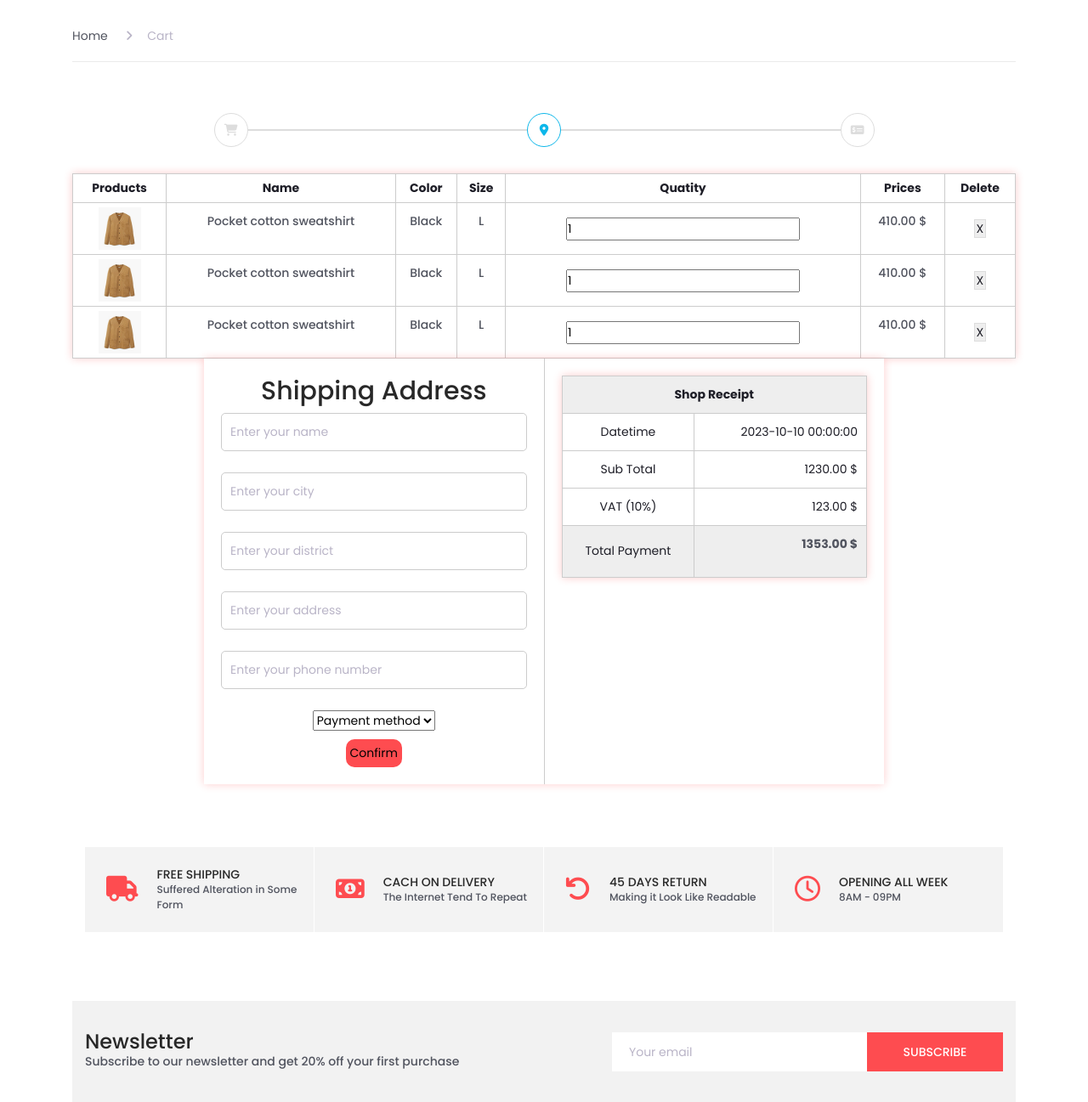
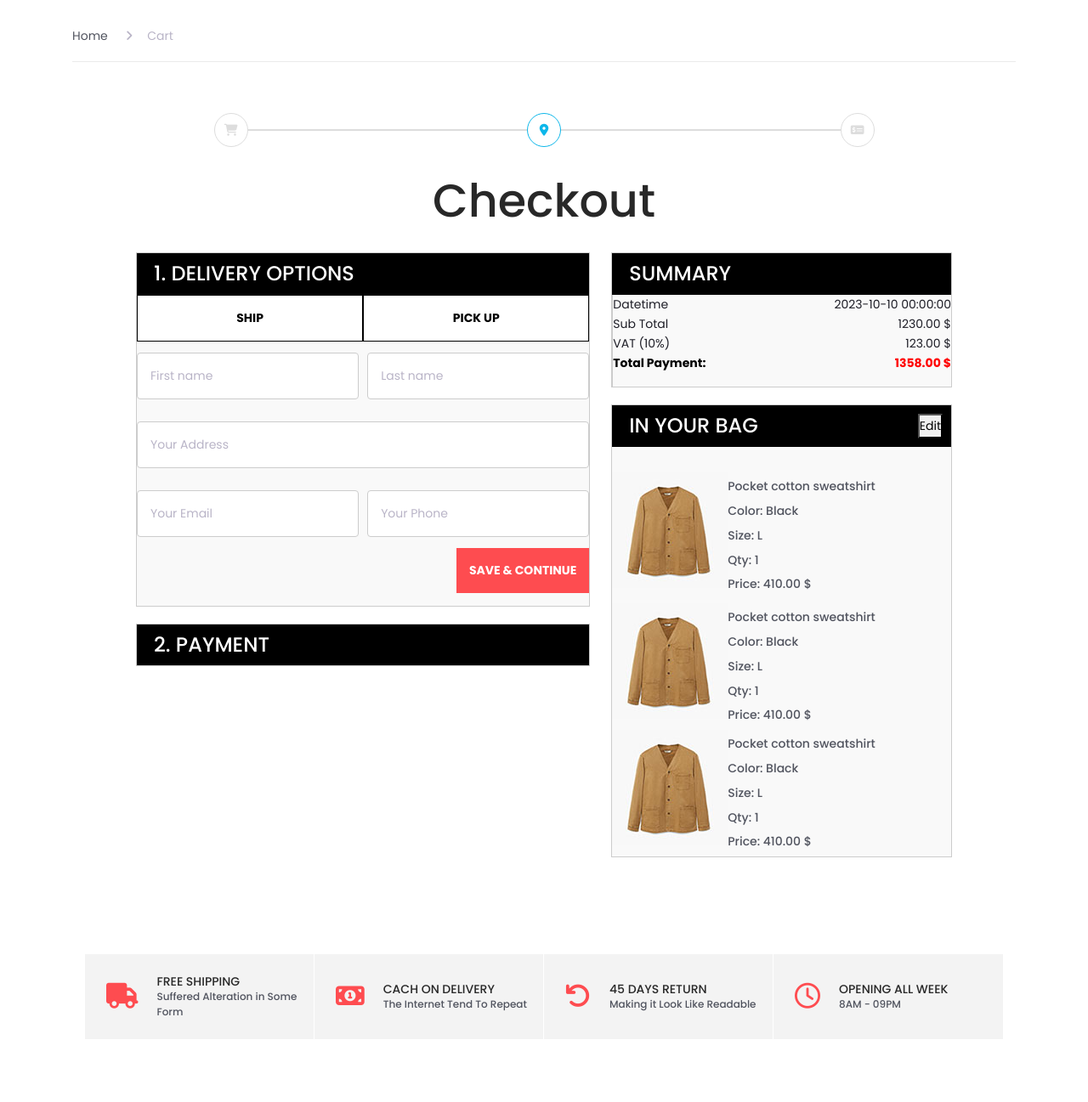
Before and after one commit to namchannn/Demo0410, a Node server app: template public/views/checkout.html in a window 1280 px wide. Shown: the part 137-1434 px from the top of the page at 85% size. Run offline with Node 20, Linux system fonts and the light colour scheme; the template is opened without the code that fills it, so the values that code supplies are empty; some libraries are stand-ins or nearby versions.

Commit message:
checkout

```diff
--- a/public/css/checkout_style.css
+++ b/public/css/checkout_style.css
@@ -531,115 +531,145 @@ section
 }
 
 /*********************************
-5. Check out - proucts
+5. Check out -
 *********************************/
 
+.checkout {
+    max-width: 1000px;
+    margin: 0 auto;
+    background-color: #fff;
+    display: flex; /* Sử dụng CSS Flexbox để chia thành 2 cột */
+}
+
+.left-column {
+    flex: 4; /* Chia tỷ lệ 2 cho cột trái (lớn hơn gấp đôi cột phải) */
+    margin: 20px 20px 5px 20px;
+}
+
+.right-column {
+    flex: 3; /* Chia tỷ lệ 1 cho cột phải */
+    margin: 20px 20px 20px 5px;
+}
+
+.sectionn {
+    margin-bottom: 20px;
+    background-color: #f9f9f9;
+    border: 1px solid #ccc;
+}
+
+.shipping-title, .payment-title, .cart-title, .summary-title {
+    background-color: black;
+    color: #fff;
+    padding: 10px;
+    margin: 0;
+}
+
+h2 {
+    margin: 0;
+    margin-left: 10px;
+	color: #fff;
+	font-size: 24px;
+}
+
+.shipping-btn1 {
+    display: grid;
+    grid-template-columns: 1fr 1fr;
+
+}
+.btn1 {
+    padding: 15px;
+    background-color: #fff;
+    cursor: pointer;
+    border: 1px solid black;
+}
+.shipping-btn2 {
+    text-align: right;
+    margin-bottom: 15px;
+}
+.btn2 {
+    padding: 15px;
+    background-color: #fe4c50;
+    border: none;
+    cursor: pointer;
+    color: #fff;
+}
+.btn2:hover {
+    background-color: #FE7C7F;
+}
+.shipping-btn3 {
+    text-align: center;
+    margin-bottom: 15px;
+}
+.btn3 {
+    padding: 15px 80px;
+    background-color: #fe4c50;
+    border: none;
+    cursor: pointer;
+    color: #fff;
+}
+.btn3:hover {
+    background-color: #FE7C7F;
+}
+.paymenthod {
+    padding: 10px 100px;
+}
+label {
+    margin-left: 10px;
+}
+.label {
+    margin: 20px 0;
+}
+.shipping-form {
+    display: grid;
+    grid-template-columns: 1fr 1fr;
+    gap: 10px;
+}
+/* CSS cho lớp "selected" để đổi màu */
+.selected {
+    background-color: #ee2929;
+    color: #fff;
+}
+
+
+.form-group {
+    text-align: center; /* Cân đối nội dung bên trong form-group */
+    margin: 8px 0;
+}
+
+input[type="text"] {
+    width: 100%;
+    padding: 15px;
+    border: 1px solid #ccc;
+    border-radius: 4px;
+    margin: 5px 0; /* Tạo khoảng cách giữa các input */
+    box-sizing: border-box; /* Đặt box-sizing để kích thước bao gồm cả border và padding */
+}
+
+/* Để chỉnh sửa kiểu input khi nhập dữ liệu (tùy chọn) */
+input[type="text"]:focus {
+    border-color: #ee2929;
+    outline: none;
+}
+
+.cart {
+    flex: 1;
+    border-left: 1px solid #ccc;
+}
 table {
     width: 100%;
-    border-collapse: collapse;
-	text-align: center;
-	box-shadow: 0 0 10px rgba(252, 2, 2, 0.2);
-}
-th, td {
-    border: 1px solid #ccc;
-    padding: 5px;
-}
-table td img {
-	width: 50px;
-}
-table td {
-	justify-content: center;
-	text-align: center;
-}
-table td span {
-	background-color: #eee;
-    padding: 0 2px;
-    width: 30px;
-    height: 20px;
-    border: 1px solid#dddddd;
-    cursor: pointer;
-	margin-bottom: 18px;
-}
-table td span:hover{
-	background-color: #db5246;
-}
-
-/*********************************
-6. Check out - cart
-*********************************/
-h1 {
-	font-size: 30px;
-}
-.cart {
-    flex: 1;
-    padding: 20px;
-    border-left: 1px solid #ccc;
-}
-.cart th,
-.cart td {
-    border: 1px solid #ccc;
-    padding: 10px;
-}
-.cart-th {
-    background-color: #eee;
-    font-weight: bold;
 }
 .right-td {
     text-align: right;
 }
-.right-tr-last {
-    background-color: #eee;
-}
+
 .cart p {
     font-weight: bold;
+	color: black;
 }
 
-/*********************************
-7. Check out - form
-*********************************/
-.form {
-    flex: 1;
-    padding: 20px;
-    text-align: center;
+.cart-product p {
+    margin: 5px 0;
 }
-.form-container {
-    display: flex;
-    justify-content: space-between;
-    max-width: 800px;
-    margin: 0 auto;
-    background-color: #fff;
-    box-shadow: 0 0 10px rgba(252, 2, 2, 0.2);
-}
-.form-group {
-    margin-bottom: 10px;
-}
-label {
-    display: block;
-    font-weight: 500;
-    margin-bottom: 5px;
-}
-.payment-details input,
-.form-group input {
-    width: 100%;
-    padding: 10px;
-    margin-bottom: 15px;
-    border: 1px solid #ccc;
-    border-radius: 5px;
-}
-.payment-details label {
-	text-align: left;
-}
-.confirm-btn {
-	background-color: #fe4c50;
-	border: none;
-	cursor: pointer;
-	padding: 5px;
-	border-radius: 10px;
-}
-.confirm-btn:hover{
-	background-color: #FE7C7F;
-}
-
 
 /*********************************
 8. Benefit
--- a/public/js/cart.js
+++ b/public/js/cart.js
@@ -1,3 +1,6 @@
 function checkout() {
     window.location.href = '../views/checkout.html';
 }
+function shopping() {
+    window.location.href = '../views/categories.html';
+}
--- a/public/js/checkout.js
+++ b/public/js/checkout.js
@@ -1,12 +1,68 @@
-document.addEventListener('DOMContentLoaded', function() {
-    const paymentInfo = document.querySelector('.payment-info');
-    const paymentMethodSelect = document.querySelector('select');
+document.addEventListener("DOMContentLoaded", function() {
+    // Ẩn phần "payment-info" ban đầu
+    const paymentInfo = document.querySelector(".payment-info");
+    paymentInfo.style.display = "none";
 
-    paymentMethodSelect.addEventListener('change', function() {
-        if (paymentMethodSelect.value === '2') {
-            paymentInfo.style.display = 'block';
+    // Lắng nghe sự kiện khi nút "SAVE & CONTINUE" được nhấn
+    const saveAndContinueBtn = document.querySelector(".btn2");
+    saveAndContinueBtn.addEventListener("click", function() {
+        // Hiện phần "payment-info"
+        paymentInfo.style.display = "block";
+    });
+});
+
+document.addEventListener("DOMContentLoaded", function() {
+    // Ẩn phần "payment-details" ban đầu
+    const paymentDetails = document.querySelector(".payment-details");
+    paymentDetails.style.display = "none";
+
+    // Lắng nghe sự kiện khi giá trị trong hộp chọn (select) thay đổi
+    const paymentMethodSelect = document.querySelector(".paymenthod");
+    paymentMethodSelect.addEventListener("change", function() {
+        const selectedPaymentMethod = paymentMethodSelect.value;
+
+        if (selectedPaymentMethod === "2") {
+            // Nếu người dùng chọn "Internet Banking," hiện phần "payment-details"
+            paymentDetails.style.display = "block";
         } else {
-            paymentInfo.style.display = 'none';
+            // Nếu người dùng chọn "Cash" hoặc giá trị khác, ẩn phần "payment-details"
+            paymentDetails.style.display = "none";
         }
     });
 });
+
+
+
+// Lấy nút "SHIP"
+const shipButton = document.querySelector('.btn1:nth-child(1)');
+
+// Lấy nút "PICK UP"
+const pickUpButton = document.querySelector('.btn1:nth-child(2)');
+
+// Lấy phần "cart-moneyship" theo id
+const cartMoneyShip = document.getElementById('cart-moneyship');
+
+// Thêm sự kiện click cho button "SHIP"
+shipButton.addEventListener('click', function() {
+    // Hiển thị phần "cart-moneyship" tại vị trí ban đầu
+    cartMoneyShip.style.display = 'table-row';
+    // Thay đổi lớp CSS của nút "SHIP" để đổi màu
+    shipButton.classList.add('selected');
+    // Bỏ lớp CSS "selected" khỏi nút "PICK UP" (nếu có)
+    pickUpButton.classList.remove('selected');
+});
+
+// Thêm sự kiện click cho button "PICK UP"
+pickUpButton.addEventListener('click', function() {
+    // Ẩn phần "cart-moneyship"
+    cartMoneyShip.style.display = 'none';
+    // Thay đổi lớp CSS của nút "PICK UP" để đổi màu
+    pickUpButton.classList.add('selected');
+    // Bỏ lớp CSS "selected" khỏi nút "SHIP" (nếu có)
+    shipButton.classList.remove('selected');
+});
+
+
+function edit() {
+    window.location.href = '../views/cart.html';
+}
--- a/public/views/cart.html
+++ b/public/views/cart.html
@@ -164,7 +164,7 @@
                                     <p></p>
                                 </div>
                                 <div class="cart-content-right-button">
-                                    <button>Continue shopping</button>
+                                    <button onclick="shopping()">Continue shopping</button>
                                     <button onclick="checkout()">Check out</button>
                                 </div>
                                 <div class="cart-content-right-login">
--- a/public/views/checkout.html
+++ b/public/views/checkout.html
@@ -92,121 +92,162 @@
 
                     <!--checkout product-->
 
-					<div class="all">
-						<div class="products">
-							<table>
-								<tr>
-									<th>Products</th>
-									<th>Name</th>
-									<th>Color</th>
-									<th>Size</th>
-									<th>Quatity</th>
-									<th>Prices</th>
-									<th>Delete</th>
-								</tr>
-								<tr>
-									<td><img src="../images/single_3_thumb.jpg" alt=""></td>
-									<td><p>Pocket cotton sweatshirt</p></td>
-									<td><p>Black</p></td>
-									<td><p>L</p></td>
-									<td><input type="number" value="1" min="1"></td>
-									<td><p>410.00 $</p></td>
-									<td><span>X</span></td>
-								</tr>
-								<tr>
-									<td><img src="../images/single_3_thumb.jpg" alt=""></td>
-									<td><p>Pocket cotton sweatshirt</p></td>
-									<td><p>Black</p></td>
-									<td><p>L</p></td>
-									<td><input type="number" value="1" min="1"></td>
-									<td><p>410.00 $</p></td>
-									<td><span>X</span></td>
-								</tr>
-								<tr>
-									<td><img src="../images/single_3_thumb.jpg" alt=""></td>
-									<td><p>Pocket cotton sweatshirt</p></td>
-									<td><p>Black</p></td>
-									<td><p>L</p></td>
-									<td><input type="number" value="1" min="1"></td>
-									<td><p>410.00 $</p></td>
-									<td><span>X</span></td>
-								</tr>
-							</table>
+					<div style="text-align: center;">
+						<h1 style="font-size: 54px;">Checkout</h1>
+					</div>
+					<div class="checkout">
+						<div class="left-column">
+							<div class="sectionn shipping">
+								<div class="shipping-title">
+									<h2>1. DELIVERY OPTIONS</h2>
+
+								</div>
+								<div class="shipping-btn1">
+									<button class="btn1" id="shipButton"><strong>SHIP</strong></button>
+									<button class="btn1" id="pickUpButton"><strong>PICK UP</strong></button>
+								</div>
+								<div class="shipping-form">
+									<div class="form-group">
+										<input type="text" placeholder="First name">
+									</div>
+									<div class="form-group">
+										<input type="text" placeholder="Last name">
+									</div>
+								</div>
+								<div>
+									<div class="form-group">
+										<input type="text" placeholder="Your Address">
+									</div>
+								</div class="form-group">
+								<div class="shipping-form">
+									<div class="form-group">
+										<input type="text" placeholder="Your Email">
+									</div>
+									<div class="form-group">
+										<input type="text" placeholder="Your Phone">
+									</div>
+								</div>
+								<div>
+									<div class="shipping-btn2">
+										<button class="btn2"><strong>SAVE & CONTINUE</strong></button>
+									</div>
+								</div>
 							</div>
 
-						<!--checkout form-->
 
-						<div class="form-container">
-							<div class="form">
-								<form action="">
-									<h1>Shipping Address </h1>
+							<div class="sectionn payment">
+								<div class="payment-title">
+									<h2>2. PAYMENT</h2>
+								</div>
+								<div class="payment-info">
 									<div class="form-group">
-										<input type="text" placeholder="Enter your name">
-									</div>
-									<div class="form-group">
-										<input type="text" placeholder="Enter your city">
-									</div>
-									<div class="form-group">
-										<input type="text" placeholder="Enter your district">
-									</div>
-									<div class="form-group">
-										<input type="text" placeholder="Enter your address">
-									</div>
-									<div class="form-group">
-										<input type="text" placeholder="Enter your phone number">
-									</div>
-									<div class="form-group">
-										<select>
+										<select class="paymenthod">
 											<option selected>Payment method</option>
 											<option value="1">Cash</option>
 											<option value="2">Internet Banking</option>
 										</select>
 									</div>
-								</form>
-
-								<div class="payment-info" style="display: none;">
-									<h1>Pay by Card</h1>
 									<div class="payment-details">
+										<div class="label">
 											<label class="label-group" for="card-number">Card Number</label>
 											<input type="text" id="card-number" placeholder="Enter your card number">
-
+										</div>
+										<div class="label">
 											<label for="expiry-date">Expiration Date</label>
 											<input type="text" id="expiry-date" placeholder="MM/YY">
-
+										</div>
+										<div class="label">
 											<label for="cvv">CVV / CVN</label>
 											<input type="text" id="cvv" placeholder="Enter CVV">
-
+										</div>
+										<div class="label">
 											<label for="card-holder">Cardholder Name</label>
 											<input type="text" id="card-holder" placeholder="Enter cardholder name">
 										</div>
 									</div>
-								<button id="confirm-btn" class="confirm-btn">Confirm</button>
+									<div>
+										<div class="shipping-btn3">
+											<button class="btn3"><strong>DONE</strong></button>
 										</div>
+									</div>
+								</div>
+							</div>
+						</div>
+						<div class="right-column">
 
-							<!--checkout cart-->
 
+							<div class="sectionn summary">
+								<div class="summary-title">
+									<h2>SUMMARY</h2>
+								</div>
 								<div class="cart">
 									<table>
 										<tr>
-										<th colspan="2" class="cart-th">Shop Receipt</th>
-									</tr>
-									<tr>
 											<td class="cart-td">Datetime</td>
-										<td class="td-content right-td">2023-10-10 00:00:00</td>
+											<td class="right-td">2023-10-10 00:00:00</td>
 										</tr>
 										<tr>
 											<td class="cart-td">Sub Total</td>
-										<td class="td-content right-td">1230.00 $</td>
+											<td class="right-td">1230.00 $</td>
 										</tr>
 										<tr>
 											<td class="cart-td">VAT (10%)</td>
-										<td class="td-content right-td">123.00 $</td>
+											<td class="right-td">123.00 $</td>
 										</tr>
-									<tr class="right-tr-last">
-										<td class="cart-td">Total Payment</td>
-										<td class="td-content right-td"><p>1353.00 $</p></td>
+										<tr id="cart-moneyship" style="display: none;">
+											<td class="cart-td">Ship</td>
+											<td class="right-td">5.00 $</td>
+										</tr>
+										<tr>
+											<td class="cart-td"><p>Total Payment: </p></td>
+											<td class="right-td"><p style="color: red;">1358.00 $</p></td>
 										</tr>
 									</table>
+								</div>
+							</div>
+
+
+							<div class="sectionn">
+								<div class="cart-title" style="margin-bottom: 30px; display: flex; justify-content: space-between;">
+									<h2>IN YOUR BAG</h2>
+									<button onclick="edit()" style="cursor: pointer;" >Edit</button>
+								</div>
+								<div style="display: flex; margin-bottom: 5px;">
+									<div>
+										<img src="../images/single_3_thumb.jpg" alt="">
+									</div>
+									<div class="cart-product">
+										<p>Pocket cotton sweatshirt</p>
+										<p>Color: Black</p>
+										<p>Size: L</p>
+										<p>Qty: 1</p>
+										<p>Price: 410.00 $</p>
+									</div>
+								</div>
+								<div style="display: flex;">
+									<div>
+										<img src="../images/single_3_thumb.jpg" alt="">
+									</div>
+									<div class="cart-product">
+										<p>Pocket cotton sweatshirt</p>
+										<p>Color: Black</p>
+										<p>Size: L</p>
+										<p>Qty: 1</p>
+										<p>Price: 410.00 $</p>
+									</div>
+								</div>
+								<div style="display: flex;">
+									<div>
+										<img src="../images/single_3_thumb.jpg" alt="">
+									</div>
+									<div class="cart-product">
+										<p>Pocket cotton sweatshirt</p>
+										<p>Color: Black</p>
+										<p>Size: L</p>
+										<p>Qty: 1</p>
+										<p>Price: 410.00 $</p>
+									</div>
+								</div>
 							</div>
 						</div>
 					</div>
```
Lines whose indentation alone changed are shown as unchanged.
